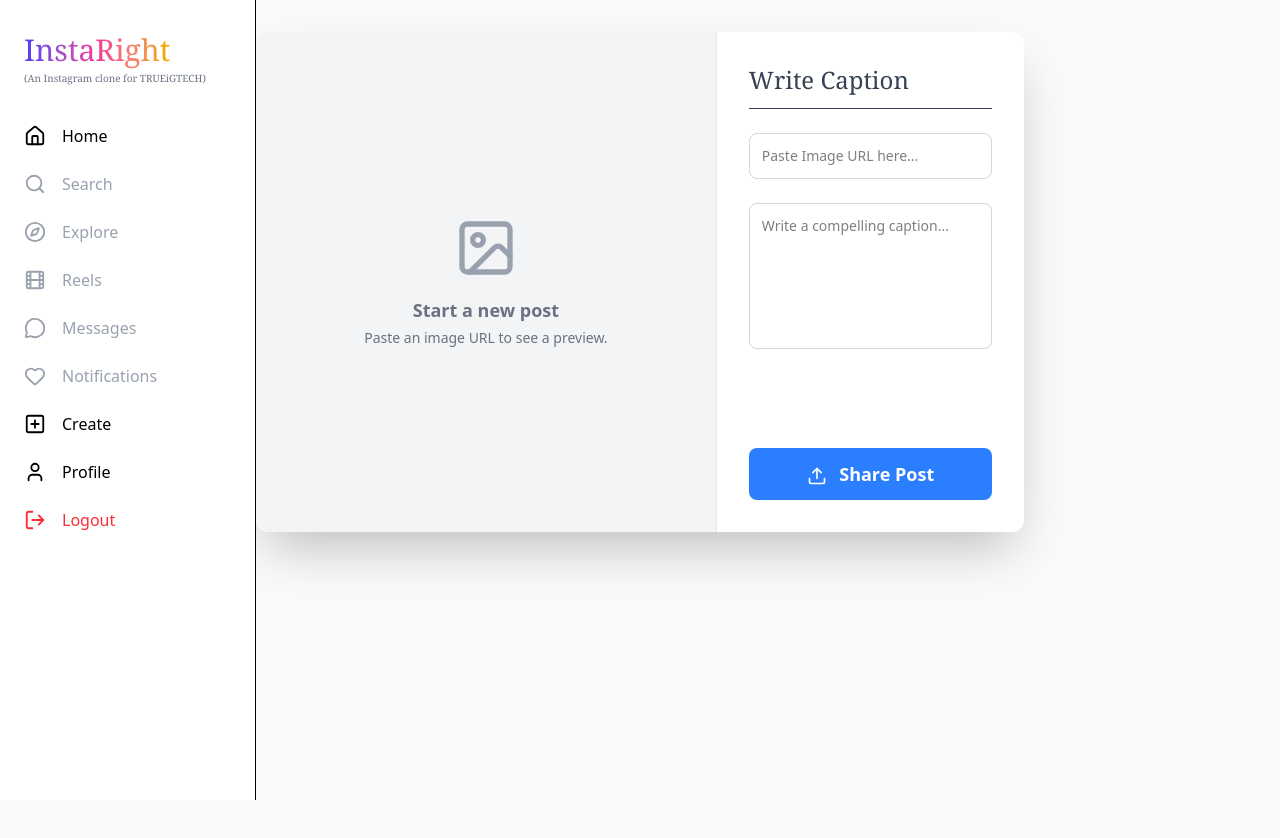
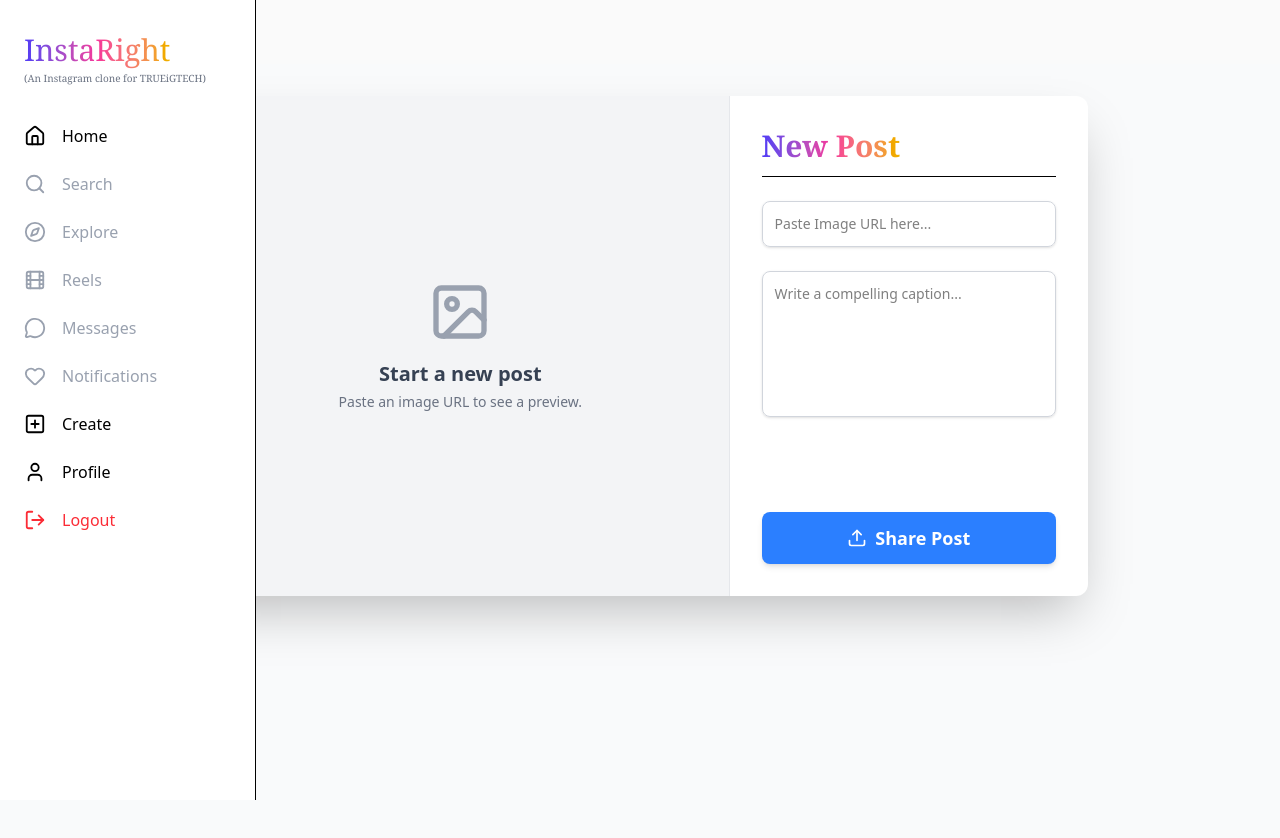
Before and after one commit to piyush-barkhade/Insta-TrueigTech-Task1, a React (Vite) app in the folder frontend/: page /create in a window 1280 px wide. Shown: the top 838 px of the page. Before the commit the page ends 800 px from the top, so only its background shows below. Built offline with nearby package versions, Linux system fonts and the light colour scheme; sample sign-in values are in the browser's storage.

Commit message:
Create post look enhanced, css resolved header cursor not allowed on message

```diff
--- a/frontend/src/components/ProfileHeader.jsx
+++ b/frontend/src/components/ProfileHeader.jsx
@@ -122,7 +122,7 @@ export default function ProfileHeader({
               Following <ChevronDown size={14} />
             </button>
             <button
-              className="bg-gray-200 text-sm font-semibold py-1 px-4 rounded-lg hover:bg-gray-300 transition"
+              className="bg-gray-200 text-sm font-semibold py-1 px-4 rounded-lg hover:bg-gray-300 transition cursor-not-allowed"
               onClick={() => console.log("Navigate to chat")}
             >
               Message
--- a/frontend/src/pages/CreatePost.jsx
+++ b/frontend/src/pages/CreatePost.jsx
@@ -2,7 +2,7 @@ import { useState } from "react";
 import { useNavigate } from "react-router-dom";
 import api from "../api/api";
 import Sidebar from "../components/Sidebar";
-import { Image, Menu, Upload } from "lucide-react";
+import { Image, Menu, Upload, X, Loader2 } from "lucide-react";
 
 export default function CreatePost() {
   const navigate = useNavigate();
@@ -36,7 +36,7 @@ export default function CreatePost() {
   };
 
   return (
-    <div className="min-h-screen flex bg-gray-50">
+    <div className="min-h-screen mt-16 flex bg-gray-50">
       <button
         className="fixed top-4 left-4 z-[99] md:hidden p-2 bg-white rounded-full shadow-lg border border-gray-200"
         onClick={() => setIsSidebarOpen(!isSidebarOpen)}
@@ -50,17 +50,17 @@ export default function CreatePost() {
           onClick={() => setIsSidebarOpen(false)}
         ></div>
       )}
-      <div className="flex-1 flex justify-center items-start pt-16 md:pt-8 pb-8">
+      <div className="flex-1 flex justify-center items-start pt-16 md:pt-8 pb-8 px-4 md:px-0">
         <form
           onSubmit={submit}
-          className="bg-white rounded-xl shadow-2xl w-full max-w-4xl lg:max-w-3xl overflow-hidden flex flex-col md:flex-row min-h-[500px]"
+          className="bg-white rounded-xl shadow-2xl w-full max-w-4xl overflow-hidden flex flex-col md:flex-row min-h-[500px]"
         >
           <div className="md:w-3/5 bg-gray-100 flex flex-col items-center justify-center p-4 border-b md:border-b-0 md:border-r border-gray-200">
             {imageUrl ? (
               <img
                 src={imageUrl}
                 alt="Post Preview"
-                className="max-h-full max-w-full object-contain rounded-lg shadow-md"
+                className="max-h-full max-w-full object-contain rounded-lg shadow-xl border border-gray-300 transition-shadow duration-300"
                 onError={(e) => {
                   e.target.onerror = null;
                   e.target.src =
@@ -70,7 +70,9 @@ export default function CreatePost() {
             ) : (
               <div className="text-center p-8 text-gray-500">
                 <Image size={64} className="mx-auto mb-4 text-gray-400" />
-                <p className="text-lg font-semibold">Start a new post</p>
+                <p className="text-xl font-bold text-gray-700">
+                  Start a new post
+                </p>
                 <p className="text-sm mt-1">
                   Paste an image URL to see a preview.
                 </p>
@@ -78,8 +80,10 @@ export default function CreatePost() {
             )}
           </div>
           <div className="md:w-2/5 p-6 md:p-8 flex flex-col justify-between">
-            <h2 className="text-2xl font-serif mb-6 border-b pb-3 text-gray-700">
-              Write Caption
+            <h2 className="text-3xl font-serif mb-6 border-b pb-3 font-extrabold">
+              <span className="bg-clip-text text-transparent bg-gradient-to-r from-indigo-600 via-pink-500 to-yellow-500">
+                New Post
+              </span>
             </h2>
             <div className="space-y-6 flex-1">
               <input
@@ -87,7 +91,7 @@ export default function CreatePost() {
                 placeholder="Paste Image URL here..."
                 value={imageUrl}
                 onChange={(e) => setImageUrl(e.target.value)}
-                className="w-full border border-gray-300 p-3 text-sm rounded-lg focus:ring-blue-500 focus:border-blue-500 transition"
+                className="w-full border border-gray-300 p-3 text-sm rounded-lg shadow-sm focus:ring-2 focus:ring-blue-500 focus:border-blue-500 transition-all duration-200 hover:border-blue-400"
                 required
               />
               <textarea
@@ -96,21 +100,24 @@ export default function CreatePost() {
                 rows="6"
                 value={caption}
                 onChange={(e) => setCaption(e.target.value)}
-                className="w-full border border-gray-300 p-3 rounded-lg focus:ring-blue-500 focus:border-blue-500 resize-none text-sm"
+                className="w-full border border-gray-300 p-3 rounded-lg shadow-sm focus:ring-2 focus:ring-blue-500 focus:border-blue-500 resize-none text-sm transition-all duration-200 hover:border-blue-400"
                 required
               />
             </div>
             <button
               type="submit"
               disabled={isSubmitting}
-              className={`w-full py-3 rounded-lg font-bold text-lg mt-8 transition-colors ${
+              className={`w-full py-3 rounded-lg font-bold text-lg mt-8 shadow-md transition-colors duration-300 flex items-center justify-center ${
                 isSubmitting
-                  ? "bg-blue-300 text-white cursor-not-allowed"
-                  : "bg-blue-500 text-white hover:bg-blue-600"
+                  ? "bg-blue-400 text-white opacity-75 cursor-not-allowed"
+                  : "bg-blue-500 text-white hover:bg-blue-600 hover:shadow-lg"
               }`}
             >
               {isSubmitting ? (
-                "Sharing..."
+                <>
+                  <Loader2 size={20} className="inline mr-2 animate-spin" />
+                  Sharing...
+                </>
               ) : (
                 <>
                   <Upload size={20} className="inline mr-2" /> Share Post
```
